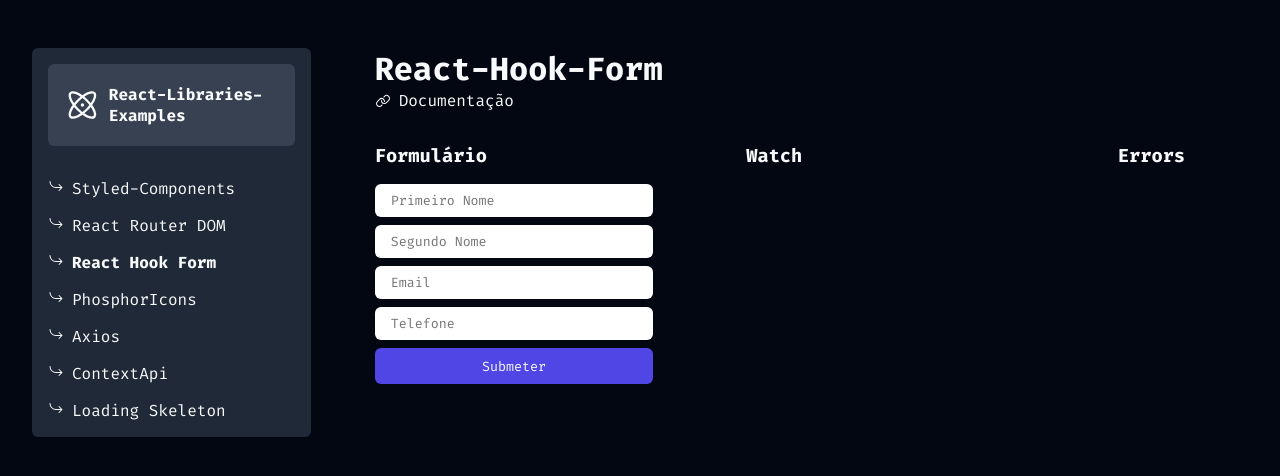
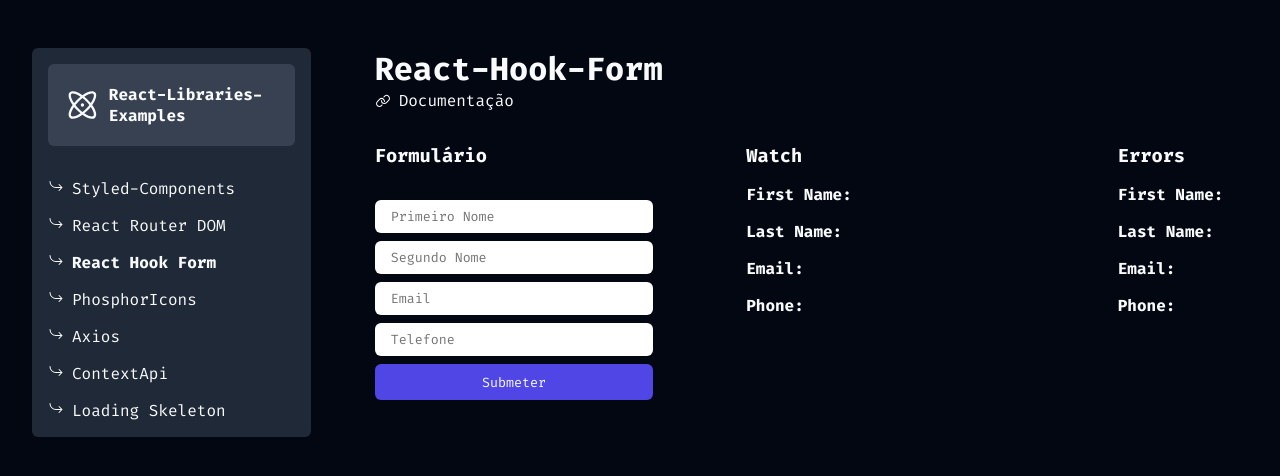
Before and after one commit to JhonesJhonatas/react-libraries-examples, a React (Vite) app: page /react-hook-form in a window 1280 px wide. Shown: the top 476 px of the page. Built offline with nearby package versions, Linux system fonts and the light colour scheme.

Commit message:
Feat React-Hook-Form Page Complete :art:

```diff
--- a/src/pages/ReactHookForm/index.tsx
+++ b/src/pages/ReactHookForm/index.tsx
@@ -1,34 +1,126 @@
 import { Link } from "@phosphor-icons/react";
 import { ExampleContainer, LinkArea } from "./styled";
+import { SubmitHandler, useForm } from "react-hook-form";
+import { useState } from "react";
+
+interface DataSchema {
+  userFirstName: string;
+  userLastName: string;
+  userEmail: string;
+  userPhone: string;
+}
 
 export function ReactHookForm() {
+  const {
+    register,
+    watch,
+    handleSubmit,
+    formState: { errors },
+  } = useForm<DataSchema>();
+  const [dataForm, setDataForm] = useState({} as DataSchema);
+
+  const userFirstName = watch("userFirstName");
+  const userLastName = watch("userLastName");
+  const userEmail = watch("userEmail");
+  const userPhone = watch("userPhone");
+
+  const formSubmit: SubmitHandler<DataSchema> = (data) => {
+    setDataForm(data);
+  };
+
   return (
     <main>
       <h1>React-Hook-Form</h1>
       <LinkArea>
         <Link />
-        <a href="https://www.react-hook-form.com/">Documentação</a>
+        <a href="https://www.react-hook-form.com/" target="_blank">
+          Documentação
+        </a>
       </LinkArea>
       <ExampleContainer>
         <div>
           <h3>Formulário</h3>
 
-          <form>
-            <input type="text" placeholder="Primeiro Nome" />
-            <input type="text" placeholder="Segundo Nome" />
-            <input type="text" placeholder="Email" />
-            <input type="text" placeholder="Telefone" />
-            <button type="submit" >Submeter</button>
+          <form onSubmit={handleSubmit(formSubmit)}>
+            <input
+              type="text"
+              placeholder="Primeiro Nome"
+              {...register("userFirstName", { required: "Campo obrigatório" })}
+            />
+            <input
+              type="text"
+              placeholder="Segundo Nome"
+              {...register("userLastName", { required: "Campo obrigatório" })}
+            />
+            <input
+              type="text"
+              placeholder="Email"
+              {...register("userEmail", { required: "Campo obrigatório" })}
+            />
+            <input
+              type="text"
+              placeholder="Telefone"
+              {...register("userPhone", { required: "Campo obrigatório" })}
+            />
+            <button type="submit">Submeter</button>
           </form>
         </div>
         <div>
           <h3>Watch</h3>
+          <span>
+            <strong>First Name: </strong>
+            {userFirstName}
+          </span>
+          <span>
+            <strong>Last Name: </strong>
+            {userLastName}
+          </span>
+          <span>
+            <strong>Email: </strong>
+            {userEmail}
+          </span>
+          <span>
+            <strong>Phone: </strong>
+            {userPhone}
+          </span>
         </div>
         <div>
           <h3>Errors</h3>
+          <span>
+            <strong>First Name: </strong>
+            {errors.userFirstName?.message}
+          </span>
+          <span>
+            <strong>Last Name: </strong>
+            {errors.userLastName?.message}
+          </span>
+          <span>
+            <strong>Email: </strong>
+            {errors.userEmail?.message}
+          </span>
+          <span>
+            <strong>Phone: </strong>
+            {errors.userPhone?.message}
+          </span>
         </div>
         <div>
           <h3>Submit</h3>
+          <span>
+            <strong>First Name: </strong>
+            {dataForm.userFirstName}
+          </span>
+          <span>
+            <strong>Last Name: </strong>
+            {dataForm.userLastName}
+          </span>
+          <span>
+            <strong>Email: </strong>
+            {dataForm.userEmail}
+          </span>
+          <span>
+            <strong>Phone: </strong>
+            {dataForm.userPhone}
+          </span>
         </div>
       </ExampleContainer>
     </main>
--- a/src/pages/ReactHookForm/styled.ts
+++ b/src/pages/ReactHookForm/styled.ts
@@ -17,6 +17,9 @@
 
   div {
     width: 20%;
+    display: flex;
+    flex-direction: column;
+    gap: 1rem;
 
     form {
       margin-top: 1rem;
@@ -38,7 +41,7 @@
         border-radius: 6px;
         background-color: ${props => props.theme['--indigo-600']};
         cursor: pointer;
-        transition: all 0.2s ease-in-out;
+        transition: all 0.2s ease-in-out  ;
 
         &:hover{
           background-color: ${props => props.theme['--indigo-500']};
```
